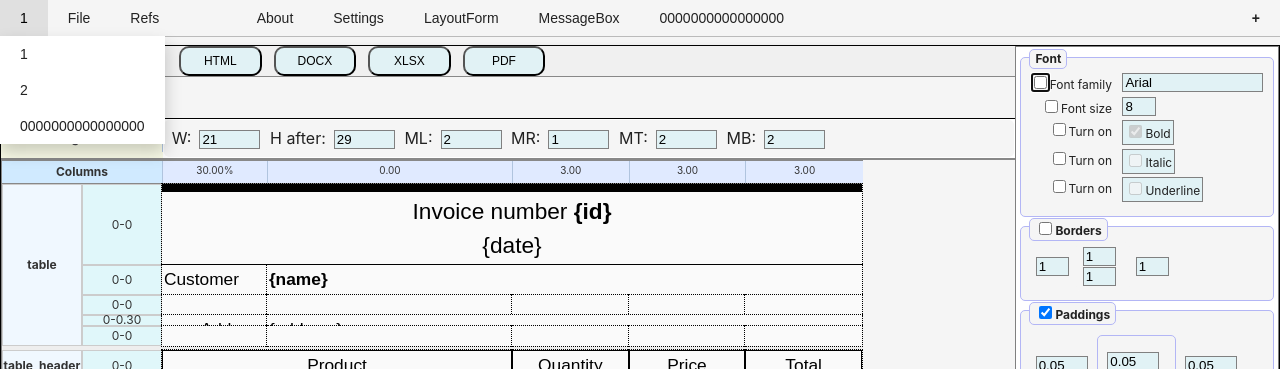
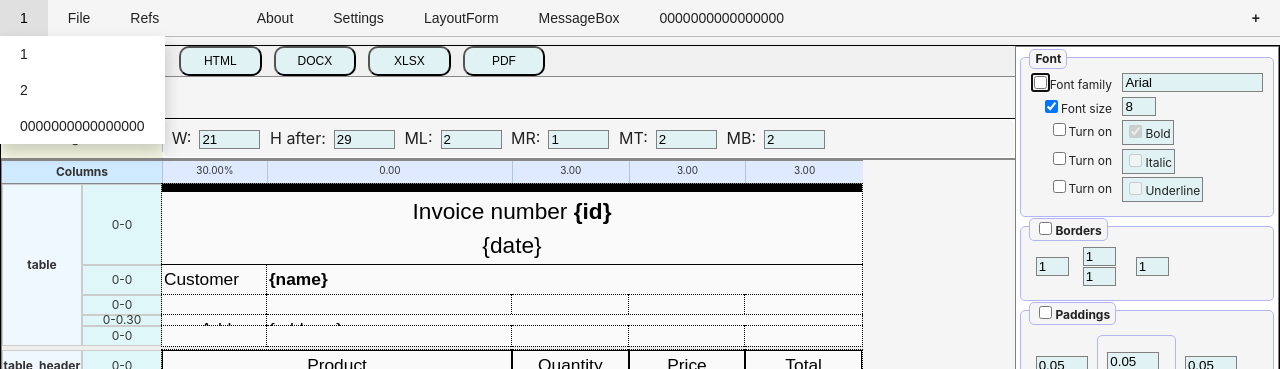
Before and after one commit to AndreiPuchko/q2web, a React (Vite) app: page / in a window 1280 px wide. Shown: the top 369 px of the page. Built offline with nearby package versions, Linux system fonts and the light colour scheme.

Commit message:
checkChecked

```diff
--- a/src/components/Form.tsx
+++ b/src/components/Form.tsx
@@ -20,9 +20,11 @@ interface FormProps {
 class Form extends Component<FormProps, { formData: { [key: string]: any }, panelChecks: { [key: string]: boolean } }> {
   w: { [key: string]: any } = {}; // Store references to the widgets
   s: { [key: string]: any } = {}; // widgets data
+  c: { [key: string]: boolean } = {}; // widgets data
   focus: string = "";
   prevFocus: string = "";
   formRef = React.createRef<HTMLDivElement>();
+
   constructor(props: FormProps) {
     super(props);
     this.state = {
@@ -108,10 +110,16 @@ class Form extends Component<FormProps, { formData: { [key: string]: any }, pane
     }
   };
 
+  getWidgetCheck = (columnName: string) => {
+    return this.w[columnName]?.props.col.checkChecked;
+  };
+
+
   scanAndCopyValues = () => {
     Object.keys(this.w).forEach(key => {
       if (this.w[key] && typeof this.w[key].getData === 'function') {
         this.s[key] = this.getWidgetData(key);
+        this.c[key] = this.getWidgetCheck(key);
       }
     });
   };
@@ -120,6 +128,10 @@ class Form extends Component<FormProps, { formData: { [key: string]: any }, pane
     const { formData } = this.state;
     const data: any = formData[col.column] !== undefined ? formData[col.column] : "";
     col["id"] = `${col.column}-${col.key}`;
+    // Set initial checkChecked for checkable controls
+    if (col.check && typeof col.checkChecked === "undefined") {
+      col.checkChecked = !!col.data;
+    }
     const commonProps = {
       id: col["id"],
       name: col.column,
@@ -183,6 +195,12 @@ class Form extends Component<FormProps, { formData: { [key: string]: any }, pane
         }
       } else {
         col.key = col.key || `${col.column}-${index}-${Math.random().toString(36).substr(2, 9)}`; // Ensure unique key for other columns
+        // Set initial checkChecked for checkable controls
+        if (col.check && typeof col.checkChecked === "undefined") {
+          col.checkChecked = !!col.data;
+        }
+        this.s[col.column] = col.data;
+        this.c[col.column] = col.checkChecked;
         stack[stack.length - 1].children.push(col);
       }
     });
@@ -239,12 +257,16 @@ class Form extends Component<FormProps, { formData: { [key: string]: any }, pane
     const panel_id = `${panel.key}-panel-id`;
 
     // Determine if this panel should be disabled
-    const hasCheck = panel.metadata?.check;
-    const checked = hasCheck
+    const checked = panel.metadata?.check
       ? (this.state.panelChecks[panel.key] !== undefined
         ? this.state.panelChecks[panel.key]
         : true)
       : true;
+
+    // Ensure checkChecked is set for panel's checkbox
+    if (panel.metadata?.check && typeof panel.metadata.checkChecked === "undefined") {
+      panel.metadata.checkChecked = false;
+    }
 
     // Use Q2Panel for rendering the panel
     return (
--- a/src/components/reportEditor/Q2PropsEditor.tsx
+++ b/src/components/reportEditor/Q2PropsEditor.tsx
@@ -38,7 +38,7 @@ class Q2PropsEditor extends Component<ContentProps> {
 
     styles = { style: report.style, parentStyle: undefined };
 
-    console.log(styles.style, styles.parentStyle)
+    // console.log(styles.style, styles.parentStyle)
 
     this.propsEditor = new Q2Form();
 
@@ -49,15 +49,17 @@ class Q2PropsEditor extends Component<ContentProps> {
       const fontItalic = styles.style["font-italic"] ? styles.style["font-italic"] : "";
       const fontUnderline = styles.style["font-underline"] ? styles.style["font-underline"] : "";
 
-      this.propsEditor.add_control("font_family", "Font family", { datalen: 15, data: fontFamily, check: true });
-      this.propsEditor.add_control("font_size", "Font size", { datalen: 3, data: fontSize, check: true, checked: true });
-      this.propsEditor.add_control("font_weight", "Bold", { control: "check", data: fontBold, check: true });
-      this.propsEditor.add_control("font_italic", "Italic", { control: "check", data: fontItalic, check: true });
-      this.propsEditor.add_control("font_underline", "Underline", { control: "check", data: fontUnderline, check: true });
+      this.propsEditor.add_control("font_family", "Font family", { datalen: 15, data: fontFamily, check: true, checkChecked: this.getCheckChecked() });
+      this.propsEditor.add_control("font_size", "Font size", { datalen: 3, data: fontSize, check: true, checkChecked: true });
+      this.propsEditor.add_control("font_weight", "Bold", { control: "check", data: fontBold, check: true, checkChecked: this.getCheckChecked() });
+      this.propsEditor.add_control("font_italic", "Italic", { control: "check", data: fontItalic, check: true, checkChecked: this.getCheckChecked() });
+      this.propsEditor.add_control("font_underline", "Underline", { control: "check", data: fontUnderline, check: true, checkChecked: this.getCheckChecked() });
       this.propsEditor.add_control("/s", "");
       this.propsEditor.add_control("/");
     }
-    this.bordersControl = this.propsEditor.add_control("/h", "Borders", { alignment: 4, check: true, checked: false, tag: "borders" });
+
+
+    this.bordersControl = this.propsEditor.add_control("/h", "Borders", { alignment: 4, check: true, checkChecked: !!this.getCheckChecked(), tag: "borders" });
     if (this.bordersControl) {
       const borders = styles.style["border-width"].split(" ")
       this.propsEditor.add_control("border_left", "", { datalen: 3, data: borders[3] });
@@ -69,7 +71,8 @@ class Q2PropsEditor extends Component<ContentProps> {
       this.propsEditor.add_control("/s", "");
       this.propsEditor.add_control("/");  // close layout
     }
-    this.paddingsControl = this.propsEditor.add_control("/h", "Paddings", { alignment: 4, check: true, checked: true, tag: "paddings" });
+
+    this.paddingsControl = this.propsEditor.add_control("/h", "Paddings", { alignment: 4, check: true, checkChecked: !!this.getCheckChecked(), tag: "paddings" });
     if (this.paddingsControl) {
       const paddings = styles.style["padding"].split(" ")
       this.propsEditor.add_control("padding_left", "", { datalen: 5, data: paddings[3].replace("cm", "") });
@@ -85,13 +88,34 @@ class Q2PropsEditor extends Component<ContentProps> {
     if (this.alignmentsControl) {
       const hAlignment = { "left": "Left", "center": "Center", "right": "Right", "justify": "Justify" }[styles.style["text-align"]]
       const vAlignment = { "top": "Top", "middle": "Middle", "bottom": "Bottom" }[styles.style["vertical-align"]]
-      this.propsEditor.add_control("text_align", "Horizontal", { pic: "Left;Center;Right;Justify", control: "radio", data: hAlignment, check: true });
-      this.propsEditor.add_control("vertical_align", "Vertical", { pic: "Top;Middle;Bottom", control: "radio", data: vAlignment, check: true });
+      this.propsEditor.add_control("text_align", "Horizontal",
+        {
+          pic: "Left;Center;Right;Justify",
+          control: "radio",
+          data: hAlignment,
+          check: true,
+          checkChecked: this.getCheckChecked()
+        });
+      this.propsEditor.add_control("vertical_align", "Vertical",
+        {
+          pic: "Top;Middle;Bottom",
+          control: "radio",
+          data: vAlignment,
+          check: true,
+          checkChecked: this.getCheckChecked()
+
+        });
       this.propsEditor.add_control("/");  // close layout
     }
 
 
     return this.propsEditor
+  }
+
+  getCheckChecked() {
+    const { report, selection } = this.props;
+    // return false;
+    return (selection?.type === "report")
   }
 
   setData(sel?: any, style?: any) {
--- a/src/components/widgets/Panel.tsx
+++ b/src/components/widgets/Panel.tsx
@@ -1,5 +1,5 @@
 import React, { Component, CSSProperties } from "react";
-import Q2CheckBox from './widgets/CheckBox'; // Import the CheckBox widget
+import Q2CheckBox from './widgets/CheckBox';
 import { focusFirstFocusableElement } from '../../utils/dom';
 
 interface Q2PanelProps {
@@ -20,21 +20,31 @@ interface Q2PanelProps {
     setState: any;
 }
 
-class Q2Panel extends Component<Q2PanelProps> {
+class Q2Panel extends Component<Q2PanelProps, { checkChecked: boolean }> {
+    hasCheck: boolean;
+    constructor(props: Q2PanelProps) {
+        super(props);
+        const { col } = this.props;
+        this.hasCheck = col?.check;
+        // Use col.checkChecked for initial state
+        this.state = {
+            checkChecked: col.checkChecked
+        };
+    }
 
     handleChange = (e: React.ChangeEvent<HTMLInputElement>) => {
         const { col } = this.props;
+        const checked = e.currentTarget.checked ? true : false;
         this.props.onChange(e);
-        col.checked = e.currentTarget.checked ? true : false;
-        if (col.checked) {
-            // Log all input elements in the panel
-            if (this.panelRef) {
+        col.checkChecked = checked; // keep in sync
+        this.setState({ checkChecked: checked }, () => {
+            if (checked && this.panelRef) {
                 const fieldset = this.panelRef.querySelector('fieldset.field-set-style');
                 setTimeout(() => {
                     focusFirstFocusableElement(fieldset);
                 }, 100);
             }
-        }
+        });
     };
 
     panelRef: HTMLDivElement | null = null;
@@ -71,9 +81,10 @@ class Q2Panel extends Component<Q2PanelProps> {
         }
 
         const panel_id = `${col.key}-${col.tag}-panel-id`;
-        const hasCheck = col?.check;
-        const checked = col.checked;
-        // console.log(this.props.children)
+
+        // Use state.checkChecked for rendering
+        // const checkChecked = this.hasCheck ? this.state.checkChecked : undefined;
+        const checkChecked = this.state.checkChecked;
 
         return (
             <div
@@ -83,26 +94,24 @@ class Q2Panel extends Component<Q2PanelProps> {
                 ref={ref => { this.panelRef = ref; }}
             >
                 {col.label && (
-                    hasCheck ? (
-                        // Has checkbox
+                    this.hasCheck ? (
                         <div className="group-box-title">
                             <input
                                 id={panel_id}
                                 key={panel_id}
                                 type="checkbox"
-                                checked={checked}
+                                checked={!!checkChecked}
                                 onChange={this.handleChange}
                             />
                             <label htmlFor={panel_id}>{col.label}</label>
                         </div>
                     ) : (
-                        // Has label
                         <div className="group-box-title">{col.label}</div>
                     )
                 )}
                 <fieldset
                     className="field-set-style"
-                    disabled={hasCheck && !checked}
+                    disabled={this.hasCheck && !checkChecked}
                 >
                     <div style={style}>
                         {children && children.map((child: any, index: number) => {
@@ -115,7 +124,11 @@ class Q2Panel extends Component<Q2PanelProps> {
                                     </div>
                                 );
                             } else {
-                                // render input fields
+                                // render input
+                                // Ensure checkChecked is used for checkable controls
+                                if (child.check) {
+                                    child.checkChecked = typeof child.checkChecked !== "undefined" ? child.checkChecked : !!child.data;
+                                }
                                 return (
                                     <>
                                         {child.check ?
@@ -124,9 +137,11 @@ class Q2Panel extends Component<Q2PanelProps> {
                                                     id={id}
                                                     key={id}
                                                     type="checkbox"
-                                                    checked={!!formData?.[child.column]}
+                                                    checked={form.c[child.column]}
                                                     onChange={e => {
                                                         const checked = e.target.checked;
+                                                        child.checkChecked = checked;
+                                                        form.c[child.column] = checked;
                                                         setState(
                                                             (prevState: any) => ({
                                                                 formData: {
@@ -162,7 +177,7 @@ class Q2Panel extends Component<Q2PanelProps> {
                                                 {child.check ? (
                                                     <fieldset
                                                         className="field-set-style"
-                                                        disabled={!formData?.[child.column]}
+                                                        disabled={!form.c[child.column]}
                                                     >
                                                         {renderInput(child)}
                                                     </fieldset>
--- a/src/q2_modules/Q2Form.ts
+++ b/src/q2_modules/Q2Form.ts
@@ -15,7 +15,7 @@ export class Q2Control {
     pic?: string;
     pi?: string;
     check?: boolean | string | number;
-    checked?: boolean | string | number;
+    checkChecked?: boolean | string | number;
     tag?: string;
 
     constructor(
@@ -36,7 +36,7 @@ export class Q2Control {
             pic?: string,
             pi?: string,
             check?: boolean | string | number,
-            checked?: boolean | string | number,
+            checkChecked?: boolean | string | number,
             tag?: string;
         } = {},
         key: string = "0"
@@ -57,7 +57,7 @@ export class Q2Control {
         this.pic = options.pic;
         this.pi = options.pi;
         this.check = options.check;
-        this.checked = options.checked;
+        this.checkChecked = options.checkChecked;
         this.tag = options.tag;
 
         if (this.control === "check") {
```
